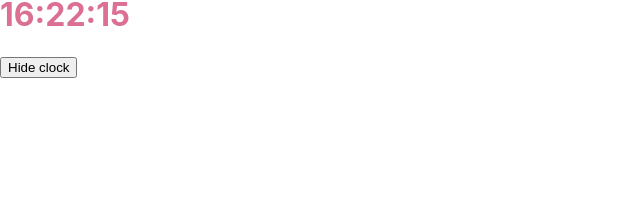
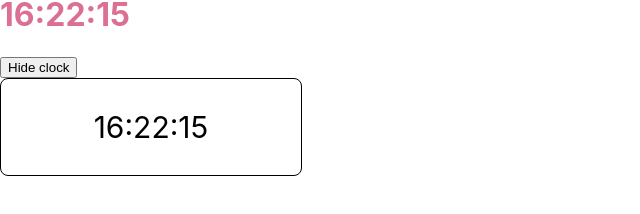
Before and after one commit to chalkybug/react-hooks-basic, a React (Create React App) app: page / in a window 1280 px wide. Shown: the part 168-382 px from the top of the page, without its empty margins (0-640 px from the left). Built offline with nearby package versions, Linux system fonts and the light colour scheme; no server answers.

Commit message:
12 - Code custom hooks useClock()

```diff
--- a/src/App.js
+++ b/src/App.js
@@ -7,6 +7,7 @@
 import queryString from 'query-string';
 import PostFilterForm from './components/PostFiltersForm';
 import Clock from './components/Clock';
+import BetterClock from './components/BetterClock';
 
 function App() {
   const [todoList, setTodoList] = useState(
@@ -118,6 +119,7 @@
       />
       {showClock && <Clock />}
       <button onClick={() => { setShowClock(false) }}>Hide clock</button>
+      <BetterClock />
     </div>
   );
 }
--- /dev/null
+++ b/src/components/BetterClock/BetterClock.scss
@@ -0,0 +1,13 @@
+.better-clock {
+    display: block;
+    width: 300px;
+    border-radius: 8px;
+    border: 1px solid black;
+
+    text-align: center;
+
+    &__time {
+        color: black;
+        font-size: 30px;
+    }
+}
--- /dev/null
+++ b/src/components/BetterClock/index.jsx
@@ -0,0 +1,20 @@
+import React, { useEffect, useState } from 'react';
+import useClock from '../../hooks/useClock';
+import './BetterClock.scss';
+
+BetterClock.propTypes = {};
+
+
+function BetterClock() {
+
+    const { timeString } = useClock();
+
+
+    return (
+        <div className="better-clock">
+            <p className="better-clock__time">{timeString}</p>
+        </div>
+    );
+}
+
+export default BetterClock;
--- a/src/components/Clock/index.jsx
+++ b/src/components/Clock/index.jsx
@@ -1,38 +1,13 @@
 import React, { useEffect, useState } from 'react';
-import PropTypes from 'prop-types';
+import useClock from '../../hooks/useClock';
 
 Clock.propTypes = {};
 
-function formatdate() {
-    const date = new Date();
-
-    const hours = `0${date.getHours()}`.slice(-2);
-    const minutes = `0${date.getMinutes()}`.slice(-2);
-    const seconds = `0${date.getSeconds()}`.slice(-2);
-
-    return `${hours}:${minutes}:${seconds}`;
-
-}
 
 function Clock() {
 
-    const [timeString, setTimeString] = useState('');
+    const { timeString } = useClock();
 
-    useEffect(() => {
-        const clockInterval = setInterval(() => {
-            const now = new Date();
-            // HH:mm:ss
-            const newTimeSting = formatdate(now);
-
-            setTimeString(newTimeSting);
-        }, 1000);
-
-        return () => {
-            // cleanup
-            console.log("Clock cleanup");
-            clearInterval(clockInterval);
-        }
-    }, [])
 
     return (
         <div>
--- /dev/null
+++ b/src/hooks/useClock.js
@@ -0,0 +1,36 @@
+import { useEffect, useState } from 'react';
+
+function formatdate(date) {
+    const hours = `0${date.getHours()}`.slice(-2);
+    const minutes = `0${date.getMinutes()}`.slice(-2);
+    const seconds = `0${date.getSeconds()}`.slice(-2);
+
+    return `${hours}:${minutes}:${seconds}`;
+
+}
+
+
+function useClock() {
+
+    const [timeString, setTimeString] = useState('');
+
+    useEffect(() => {
+        const clockInterval = setInterval(() => {
+            const now = new Date();
+            // HH:mm:ss
+            const newTimeSting = formatdate(now);
+
+            setTimeString(newTimeSting);
+        }, 1000);
+
+        return () => {
+            // cleanup
+            console.log(`Clock cleanup`);
+            clearInterval(clockInterval);
+        }
+    }, [])
+
+    return { timeString };
+}
+
+export default useClock;
```
Also changed, not shown: 1 other file (tests, documents, lock files or other folders).
